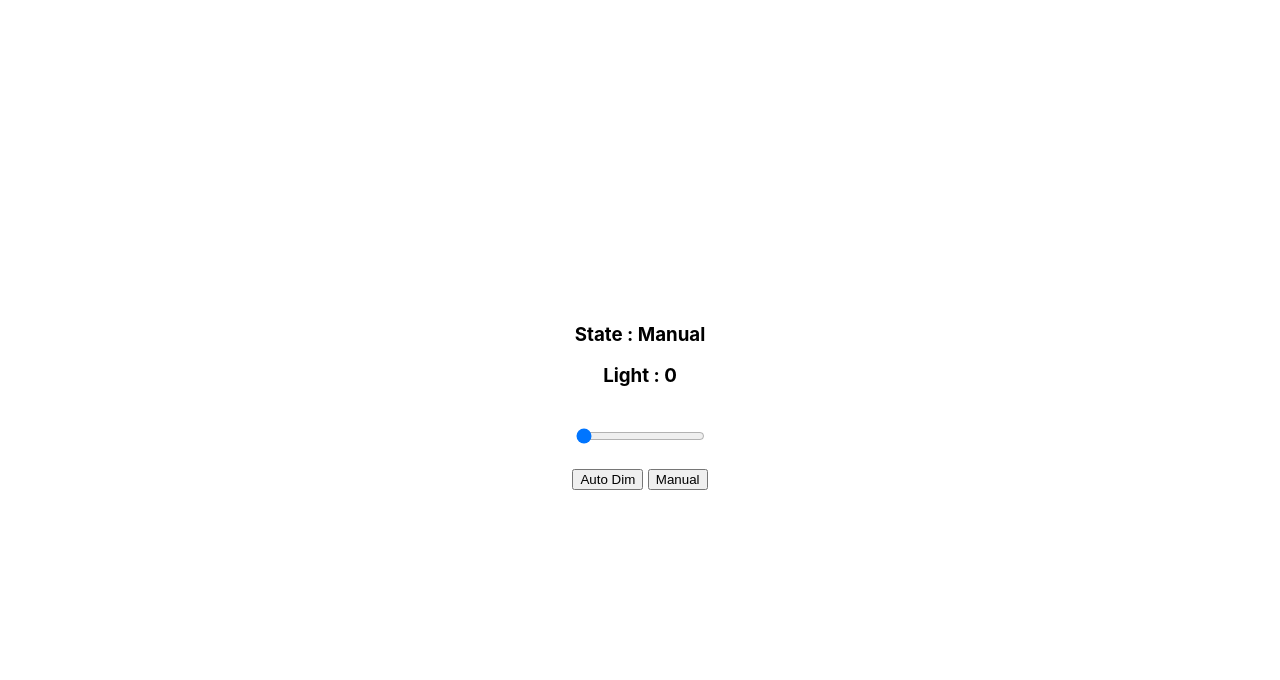
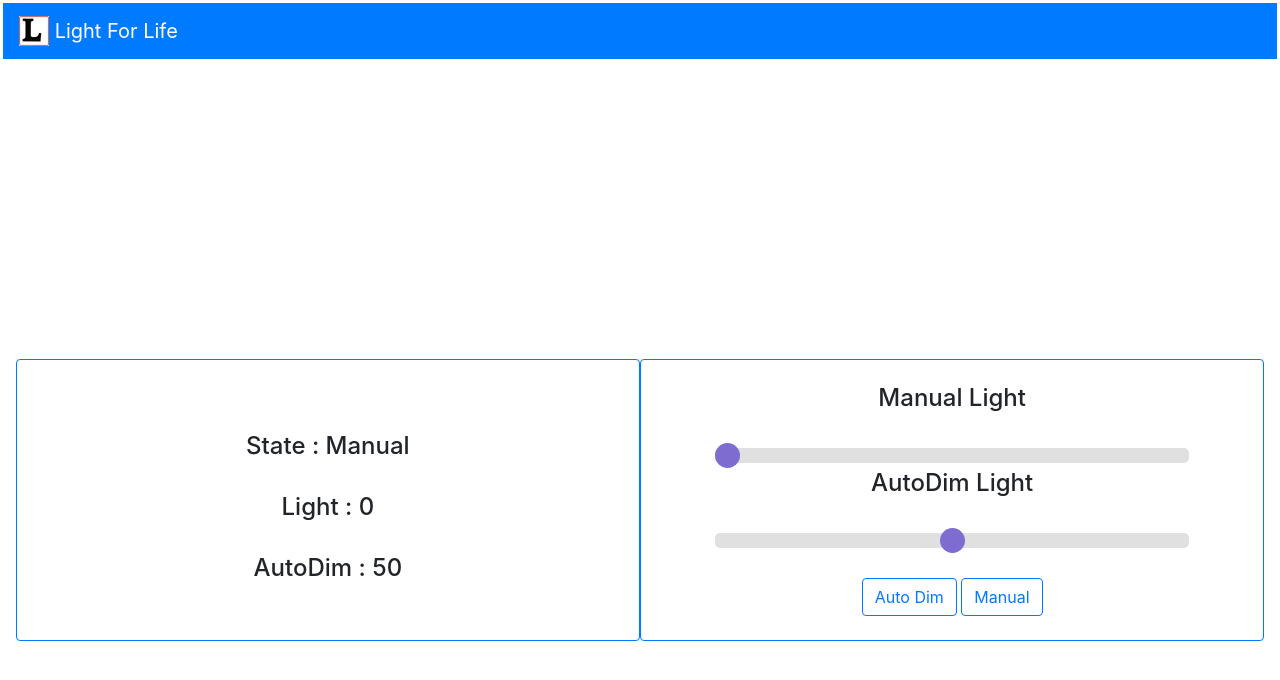
Before and after one commit to juierror/light-for-life, a React (Create React App) app: page / in a window 1280 px wide. Shown: the top 680 px of the page. Built offline with nearby package versions, Linux system fonts and the light colour scheme; no server answers.

Commit message:
update css

```diff
--- a/package.json
+++ b/package.json
@@ -4,6 +4,7 @@
   "private": true,
   "dependencies": {
     "axios": "^0.18.0",
+    "lodash": "^4.17.11",
     "react": "^16.6.3",
     "react-dom": "^16.6.3",
     "react-scripts": "2.1.1"
--- a/public/index.html
+++ b/public/index.html
@@ -1,15 +1,24 @@
 <!DOCTYPE html>
 <html lang="en">
   <head>
-    <meta charset="utf-8">
-    <link rel="shortcut icon" href="%PUBLIC_URL%/favicon.ico">
-    <meta name="viewport" content="width=device-width, initial-scale=1, shrink-to-fit=no">
-    <meta name="theme-color" content="#000000">
+    <meta charset="utf-8" />
+    <link rel="shortcut icon" href="%PUBLIC_URL%/favicon.ico" />
+    <meta
+      name="viewport"
+      content="width=device-width, initial-scale=1, shrink-to-fit=no"
+    />
+    <meta name="theme-color" content="#000000" />
     <!--
       manifest.json provides metadata used when your web app is added to the
       homescreen on Android. See https://developers.google.com/web/fundamentals/web-app-manifest/
     -->
-    <link rel="manifest" href="%PUBLIC_URL%/manifest.json">
+    <link rel="manifest" href="%PUBLIC_URL%/manifest.json" />
+    <link
+      rel="stylesheet"
+      href="https://maxcdn.bootstrapcdn.com/bootstrap/4.0.0/css/bootstrap.min.css"
+      integrity="sha384-Gn5384xqQ1aoWXA+058RXPxPg6fy4IWvTNh0E263XmFcJlSAwiGgFAW/dAiS6JXm"
+      crossorigin="anonymous"
+    />
     <!--
       Notice the use of %PUBLIC_URL% in the tags above.
       It will be replaced with the URL of the `public` folder during the build.
@@ -22,9 +31,7 @@
     <title>React App</title>
   </head>
   <body>
-    <noscript>
-      You need to enable JavaScript to run this app.
-    </noscript>
+    <noscript> You need to enable JavaScript to run this app. </noscript>
     <div id="root"></div>
     <!--
       This HTML file is a template.
--- a/src/App.css
+++ b/src/App.css
@@ -1,3 +1,18 @@
+#leftbox {
+  border: 2;
+}
+
+#rightbox {
+  border: 2;
+}
+#main {
+  margin: 3px;
+  border-radius: 1%;
+}
+#bottombox {
+  margin-left: 1%;
+  margin-right: 1%;
+}
 .App {
   text-align: center;
 }
@@ -30,3 +45,37 @@
     transform: rotate(360deg);
   }
 }
+
+.slider {
+  -webkit-appearance: none;
+  width: 80%;
+  height: 15px;
+  border-radius: 5px;
+  background: #d3d3d3;
+  outline: none;
+  opacity: 0.7;
+  -webkit-transition: 0.2s;
+  transition: opacity 0.2s;
+}
+
+.slider:hover {
+  opacity: 1;
+}
+
+.slider::-webkit-slider-thumb {
+  -webkit-appearance: none;
+  appearance: none;
+  width: 25px;
+  height: 25px;
+  border-radius: 50%;
+  background: rgb(73, 47, 189);
+  cursor: pointer;
+}
+
+.slider::-moz-range-thumb {
+  width: 25px;
+  height: 25px;
+  border-radius: 50%;
+  background: rgb(73, 47, 189);
+  cursor: pointer;
+}
--- a/src/App.js
+++ b/src/App.js
@@ -10,40 +10,85 @@ class App extends Component {
     this.url = "https://api.netpie.io/topic/lightforlife/test/";
     this.state = {
       light: 0,
-      state: "Manual"
+      autolight: 50,
+      state: "Manual",
+      idState: 0
     };
-    axios
-      .put(`${this.url}state?auth=${this.key}&retain`, 0, {
-        headers: { "Content-Type": "text/plain" }
-      })
-      .then(res => {
-        console.log(res);
-      });
+    //this.sendAutoValue();
+    this.sendValue();
+    this.sendState(0);
   }
 
   sendState = state => {
     axios
-      .put(`${this.url}state?auth=${this.key}&retain`, state, {
+      .put(
+        `${this.url}value?auth=${this.key}&retain`,
+        parseInt(state) +
+          " " +
+          parseInt(this.state.light) +
+          " " +
+          parseInt(this.state.autolight),
+        {
           headers: { "Content-Type": "text/plain" }
-      })
+        }
+      )
       .then(res => {
         console.log(res);
       });
   };
 
-  sendValue = value => {
+  sendValue = () => {
     axios
-      .put(`${this.url}value?auth=${this.key}&retain`, this.state.light, {
+      .put(
+        `${this.url}value?auth=${this.key}&retain`,
+        parseInt(this.state.idState) +
+          " " +
+          parseInt(this.state.light) +
+          " " +
+          parseInt(this.state.autolight),
+        {
           headers: { "Content-Type": "text/plain" }
-      })
+        }
+      )
       .then(res => {
         console.log(res);
       });
   };
 
+  // sendAutoValue = () => {
+  //   axios
+  //     .put(
+  //       `${this.url}autovalue?auth=${this.key}&retain`,
+  //       this.state.autolight,
+  //       {
+  //         headers: { "Content-Type": "text/plain" }
+  //       }
+  //     )
+  //     .then(res => {
+  //       console.log(res);
+  //     });
+  // };
+
+  componentDidMount() {
+    document.getElementById("manual").disabled = false;
+    document.getElementById("auto").disabled = true;
+  }
+
   render() {
     return (
-      <div className="App">
+      <div className="App float-none" id="main">
+        <nav className="navbar navbar-dark bg-primary">
+          <a className="navbar-brand" href="#">
+            <img
+              src="L.jpg"
+              width="30"
+              height="30"
+              class="d-inline-block align-top"
+              alt=""
+            />
+            &nbsp;Light For Life
+          </a>
+        </nav>
         <img
           src="./light.png"
           alt="light"
@@ -51,10 +96,24 @@ class App extends Component {
           width="300"
           height="300"
         />
-        <h3> State : {this.state.state} </h3>
-        <h3> Light : {this.state.light} </h3>
+        <div className="row" id="bottombox">
+          <div className="col-6 border border-primary rounded" id="leftbox">
+            <br />
+            <br />
+            <br />
+            <h4> State : {this.state.state} </h4>
+            <br />
+            <h4> Light : {this.state.light} </h4>
+            <br />
+            <h4> AutoDim : {this.state.autolight} </h4>
+            <br />
+          </div>
+          <div className="col-6 border border-primary rounded" id="rightbox">
+            <br />
+            <h4>Manual Light</h4>
             <br />
             <input
+              className="slider"
               id="manual"
               type="range"
               value={this.state.light}
@@ -62,32 +121,58 @@ class App extends Component {
               max="100"
               onInput={e => {
                 this.setState({ light: e.target.value });
-            this.sendValue(e.target.value);
+                console.log(e.target.value);
+                setTimeout(this.sendValue, 250);
+                //this.sendValue();
+              }}
+            />
+            <h4>AutoDim Light</h4>
+            <br />
+            <input
+              className="slider"
+              id="auto"
+              type="range"
+              value={this.state.autolight}
+              min="0"
+              max="100"
+              onInput={e => {
+                this.setState({ autolight: e.target.value });
+                console.log(e.target.value);
+                setTimeout(this.sendValue, 250);
+                //this.sendAutoValue();
               }}
             />
             <br />
             <br />
             <button
+              className="btn btn-outline-primary"
               onClick={() => {
                 console.log("AutoDim");
-            this.setState({ state: "AutoDim" });
+                this.setState({ state: "AutoDim", idState: 1 });
                 this.sendState(1);
                 document.getElementById("manual").disabled = true;
+                document.getElementById("auto").disabled = false;
               }}
             >
               Auto Dim
             </button>
             &nbsp;
             <button
+              className="btn btn-outline-primary"
               onClick={() => {
                 console.log("Manual");
-            this.setState({ state: "Manual" });
+                this.setState({ state: "Manual", idState: 0 });
                 this.sendState(0);
                 document.getElementById("manual").disabled = false;
+                document.getElementById("auto").disabled = true;
               }}
             >
               Manual
             </button>
+            <br />
+            <br />
+          </div>
+        </div>
       </div>
     );
   }
```
Also changed, not shown: public/L.jpg (added), 1 other file (tests, documents, lock files or other folders). Lines whose indentation alone changed are shown as unchanged.
